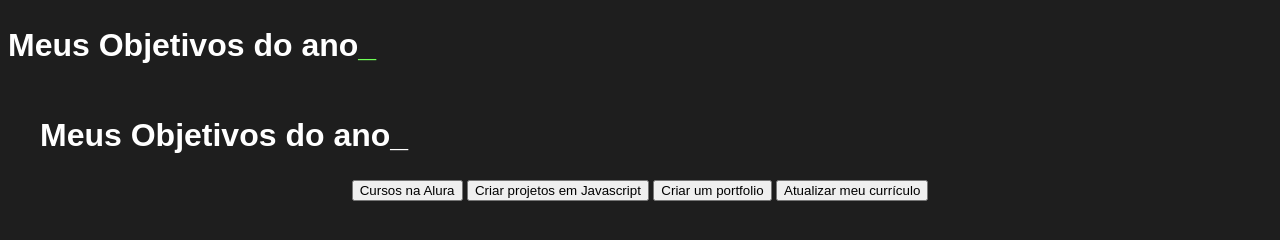
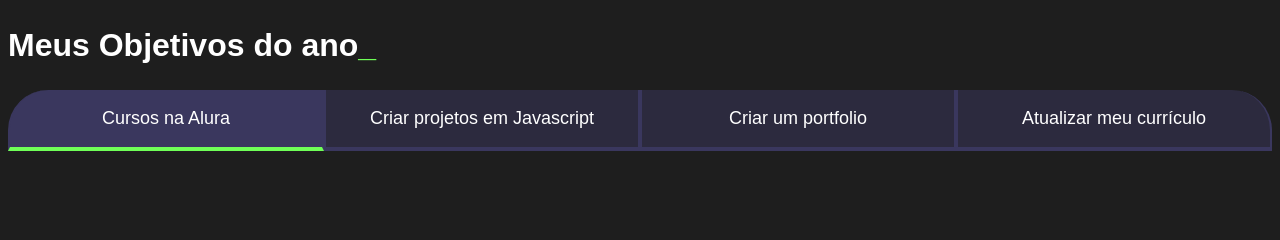
Before and after one commit to jjm8998/Programation, a plain HTML site: page index.html in a window 1280 px wide. Drawn offline with Linux system fonts and the light colour scheme.

Commit message:
Add files via upload

```diff
--- a/index.html
+++ b/index.html
@@ -11,15 +11,14 @@
 </head>
 
 <body>
-    <section class="conteudo-principal">
-        <h2 class="titulo-principal">Meus Objetivos do ano_</h2>
     <div class="botoes">
-        <button class="botao">Cursos na Alura</button>
+        <button class="botao ativo">Cursos na Alura</button>
         <button class="botao">Criar projetos em Javascript</button>
         <button class="botao">Criar um portfolio</button>
         <button class="botao">Atualizar meu currículo</button>
     </div>
     </section>
+    <script src="main.js"></script>
 </body>
 
 
--- /dev/null
+++ b/main.js
@@ -0,0 +1,22 @@
+const botoes = document.querySelectorAll(".botao");
+console.log(botoes)
+for(let i=0; i <  botoes.length; i++){
+    console.log(i);
+}
+botoes[i].onclick = function(){
+
+    botoes[i].classList.add("ativo");
+}
+for(let j=0;j<botoes.length;j++){
+    botoes[j].classList.remove("ativo");
+}
+for (var i = 1; i <= 5; i++) {
+    console.log(i);
+  }
+  for (var i = 0; i <= 10; i += 2) {
+    console.log(i);
+  }
+  var frutas = ["Maçã", "Banana", "Laranja", "Pera"];
+  for (var i = 0; i < frutas.length; i++) {
+    console.log(frutas[i]);
+  }
--- a/style.css
+++ b/style.css
@@ -30,3 +30,48 @@ body {
 .titulo-principal span {
     color: var(--verde);
 }
+.botao {
+    font-family: "Crakra Petch", sans-serif;
+    background-color: var(--botao-inativo);
+    color: var(--branco);
+    display: flex;
+    justify-content: center;
+    padding: 1em;
+    font-size: 18px;
+    align-items: center;
+    width: 100%;
+    border-bottom: 4px solid var(--botao-ativo);
+    border-left: 2px solid var(--botao-ativo);
+    border-right: 2px solid var(--botao-ativo);
+    border-top: none;
+}
+.botoes {
+    display: block;
+}
+
+@media screen and (min-width: 768px) {
+    .botoes {
+        display: flex;
+    }
+    .botao:first-child {
+        border-radius: 40px 40px 0 0;
+    }
+
+    @media screen and (min-width: 768px) {
+        .botoes {
+            display: flex;
+        }
+
+        .botao:first-child {
+            border-radius: 40px 0 0 0;
+        }
+
+        .botao:last-child {
+            border-radius: 0 40px 0 0;
+        }
+    }
+}
+.ativo{
+    background-color: var(--botao-ativo);
+    border-bottom: 4px solid var(--verde);
+}
```
